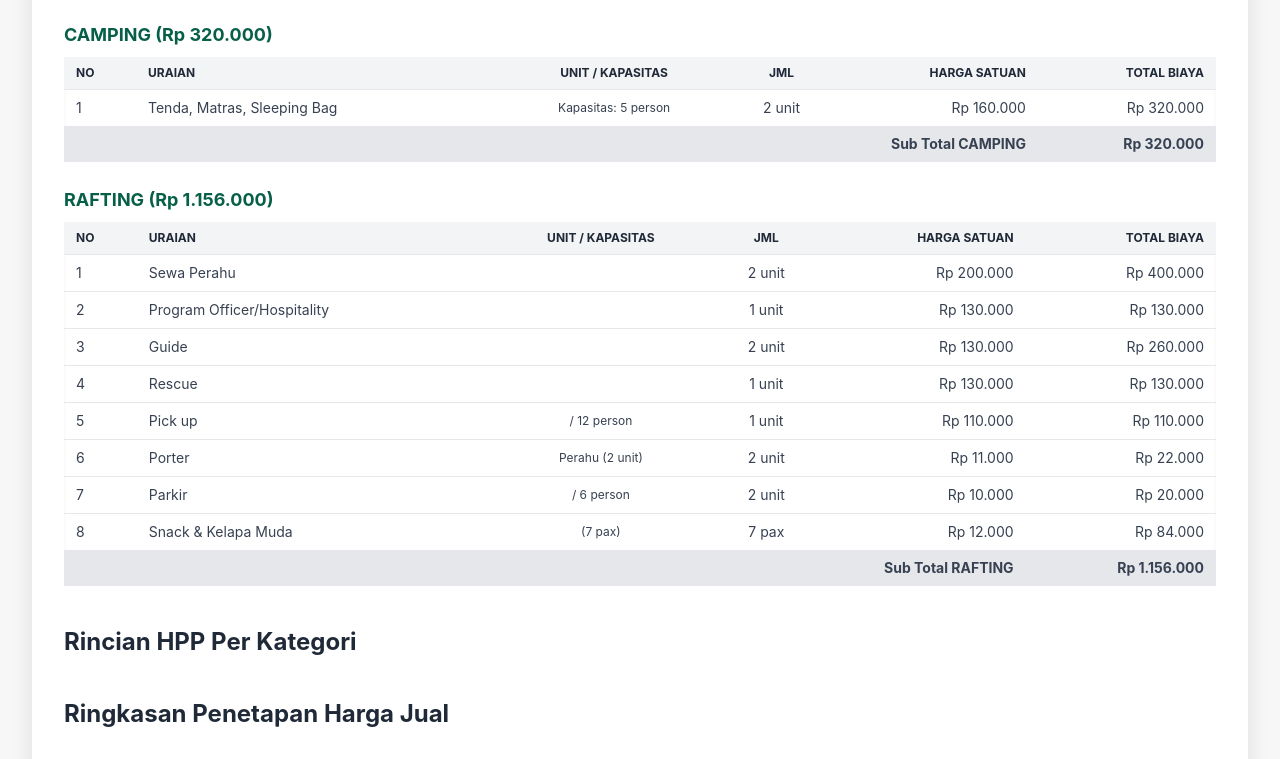
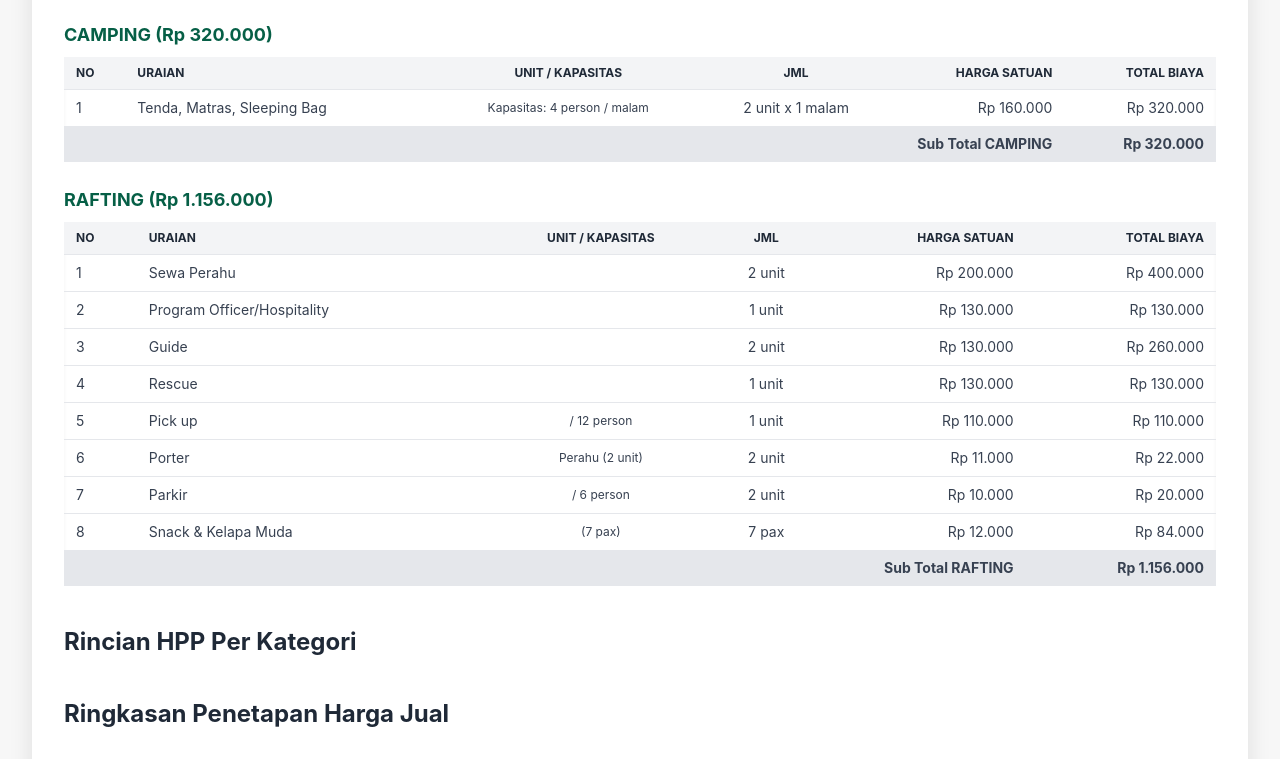
Before and after one commit to ahmadmadicken-lgtm/Costing-Maseng, a plain HTML site: page index.html in a window 1280 px wide. Shown: the part 955-1714 px from the top of the page. Drawn offline with nearby package versions, Linux system fonts and the light colour scheme.

Commit message:
Update index.html

```diff
--- a/index.html
+++ b/index.html
@@ -129,7 +129,8 @@
             'Makan Siang': { price: 18000, unit: 'person', multiplier: 'N', category: 'MEALS' }, // N times (Nights)
 
             // Kategori: CAMPING (Per unit)
-            'Tenda, Matras, Sleeping Bag': { price: 160000, capacity: 5, unit: 'unit', category: 'CAMPING' }, // / 5 person
+            // Diperbarui: 160000/4 person, dikali jumlah malam (N)
+            'Tenda, Matras, Sleeping Bag': { price: 160000, capacity: 4, unit: 'unit', multiplier: 'N', category: 'CAMPING' },
 
             // Kategori: RAFTING (Kompleks)
             'Sewa Perahu': { price: 200000, capacity: 6, unit: 'unit_boat', category: 'RAFTING' }, // / 6 person (for B)
@@ -238,14 +239,22 @@
                     });
                 }
                 else if (category === 'CAMPING') {
-                    // Camping calculation (per unit of 5 person)
-                    unitCount = Math.ceil(pax / item.capacity);
-                    itemCost = item.price * unitCount;
+                    // Camping calculation (per unit of X person, multiplied by N nights)
+
+                    // 1. Calculate number of units needed (ceil(pax / capacity))
+                    const neededUnits = Math.ceil(pax / item.capacity);
+
+                    // 2. Calculate the total cost (units * price * nights)
+                    unitCount = neededUnits; // for display purposes
+                    const timeMultiplier = nights;
+                    itemCost = item.price * neededUnits * timeMultiplier;
+
                     results[category].items.push({
                         name: itemKey,
                         price: item.price,
                         unit_pax: item.capacity,
-                        units: unitCount,
+                        units: neededUnits,
+                        times: timeMultiplier,
                         total: itemCost
                     });
                 }
@@ -422,19 +431,22 @@
 
                         // Consolidated Unit / Capacity display
                         let unitCapacityDisplay = '';
+                        let unitsDisplay = '';
+
                         if (catId === 'MEALS') {
                              unitCapacityDisplay = `${item.pax} pax / ${item.times} waktu`;
+                             unitsDisplay = `${item.pax * item.times} porsi`;
                         } else if (catId === 'CAMPING') {
-                            unitCapacityDisplay = `Kapasitas: ${item.unit_pax} person`;
+                            unitCapacityDisplay = `Kapasitas: ${item.unit_pax} person / malam`;
+                            unitsDisplay = `${item.units} unit x ${item.times} malam`;
                         } else if (catId === 'RAFTING') {
                             if (item.unit_pax) unitCapacityDisplay = `/ ${item.unit_pax} person`;
                             else if (item.name === 'Porter' && item.units !== undefined) unitCapacityDisplay = `Perahu (${item.units} unit)`; // Khusus Porter
                             else if (item.name === 'Snack & Kelapa Muda') unitCapacityDisplay = `(${item.pax} pax)`;
+
+                            if (item.units !== undefined) unitsDisplay = `${item.units} unit`;
+                            else if (item.pax !== undefined) unitsDisplay = `${item.pax} pax`;
                         }
-
-                        let unitsDisplay = '';
-                        if (item.units !== undefined) unitsDisplay = `${item.units} unit`;
-                        else if (item.pax !== undefined) unitsDisplay = `${item.pax} pax`;
 
                         outputHtml += `<td class="px-3 py-2 text-center text-xs">${unitCapacityDisplay}</td>`;
                         outputHtml += `<td class="px-3 py-2 text-center">${unitsDisplay}</td>`;
@@ -599,6 +611,7 @@
                     <li>**Penetapan Harga:** Menggunakan asumsi bahwa NETT PRICE (HPP + MARGIN) adalah $80\%$ dari GROSS PUBLISH PRICE (sebelum diskon $20\%$ diterapkan).</li>
                     <li>Pembulatan: Pembulatan ke puluhan ribu terdekat ke atas diterapkan pada **PUBLISH PRICE/PAX** dan **HARGA PER ORANG**.</li>
                     <li>**Welcoming Snack & Drink** dihitung 1 kali per acara. Harga: Rp 5.000/person.</li>
+                    <li>**Kamping (Tenda, Matras, SB):** Dihitung per **malam (N)** dengan kapasitas **4 orang** per unit.</li>
                     <li>Makan Malam, Snack Malam, Breakfast, Makan Siang dihitung dikali **jumlah malam (N)**.</li>
                     <li>**Porter:** Dihitung **per perahu** (Rp 11.000/perahu).</li>
                     <li>**Logika Rescue (Baru):** <ul class="list-circle ml-4">
```
